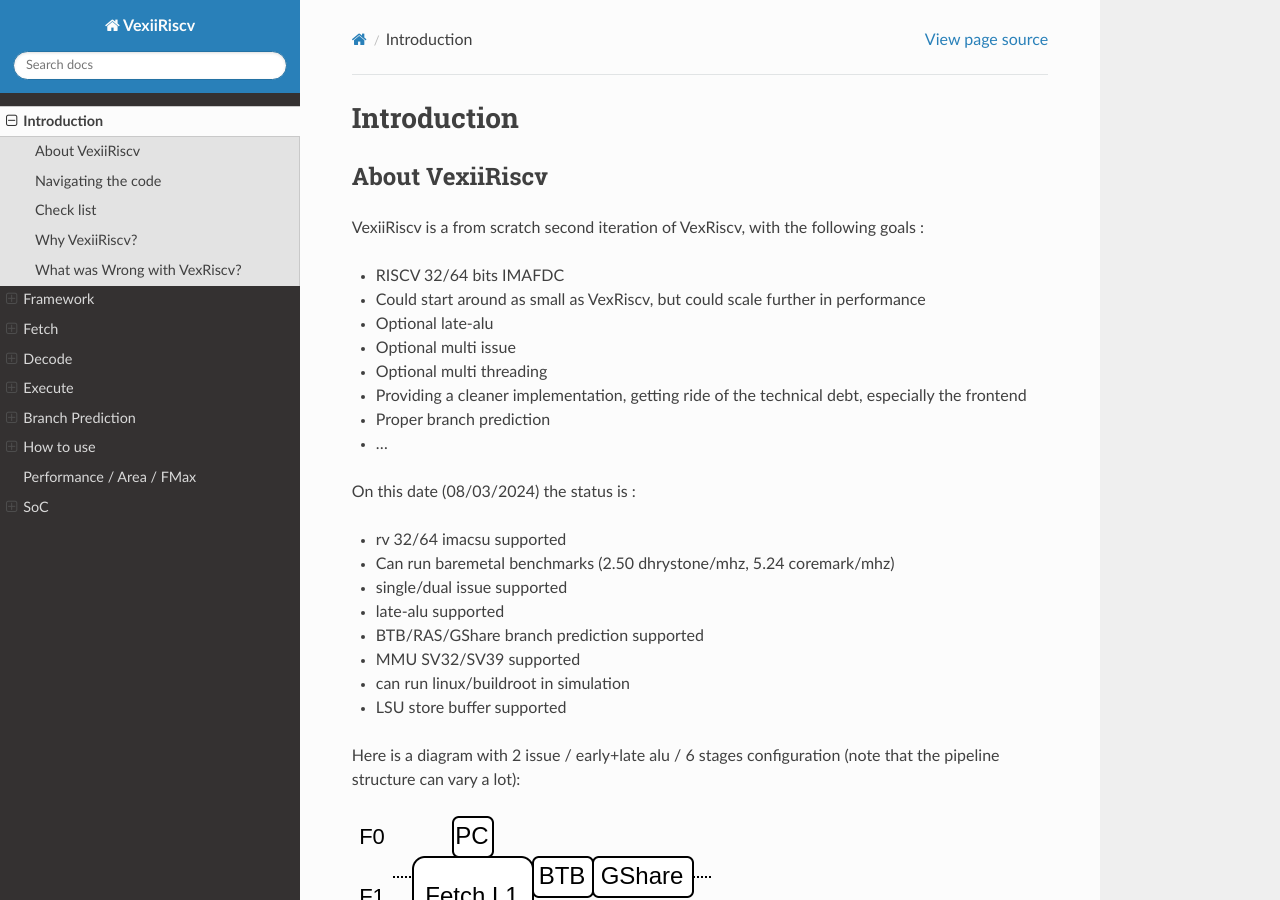
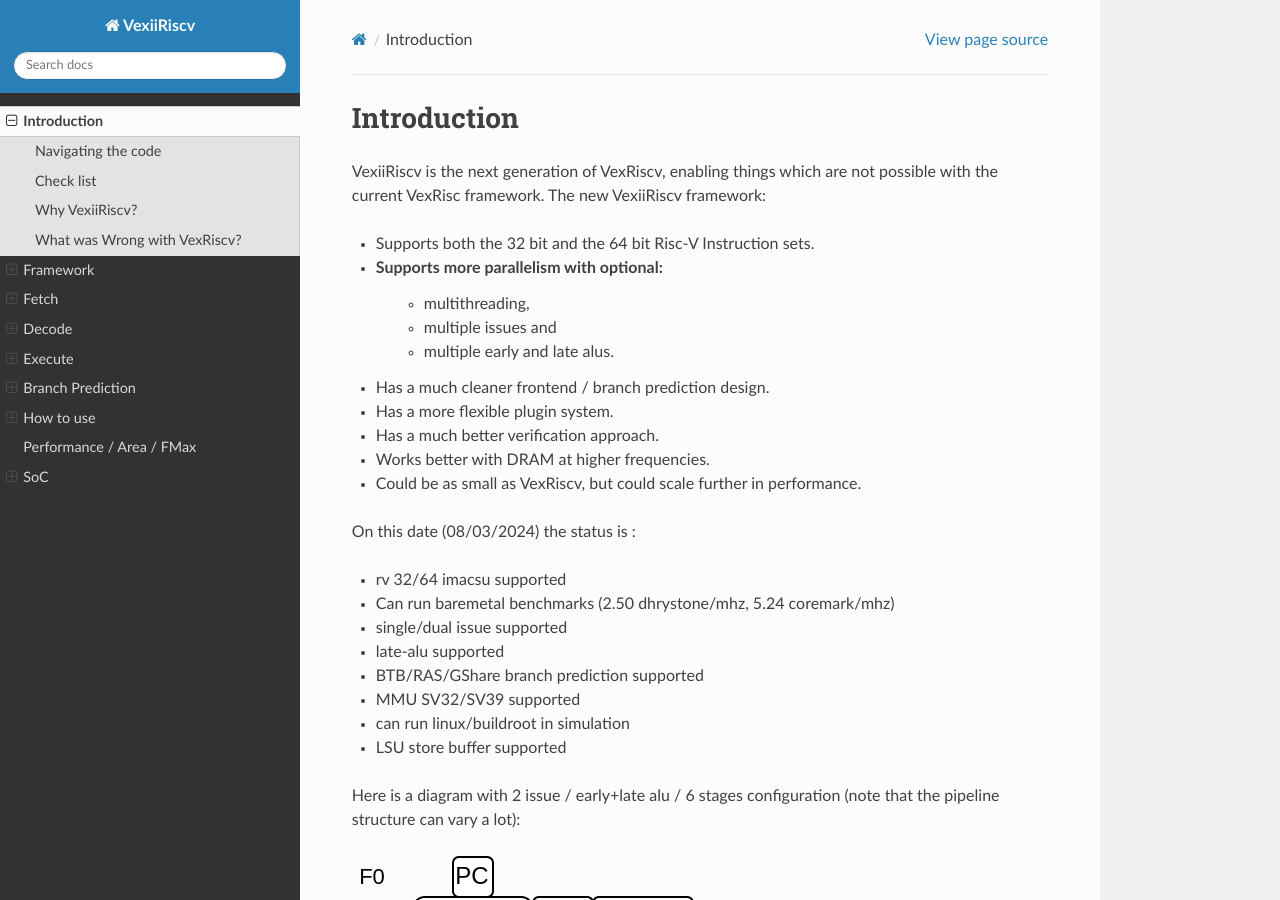
Before and after one commit to SpinalHDL/VexiiRiscv-RTD, a Sphinx documentation site: the page built from source/VexiiRiscv/Introduction/index.rst, in a window 1280 px wide and 900 px high. Built offline with Sphinx 7.4.7 and the Read the Docs theme 2.0.0, drawn with Linux system fonts in a browser that asks for light colours.

Commit message:
Merged the original Introduction with the new "Why a new design"
As you suggested.

it is very common that active developers have less energy for the documentation.  Particularly if it is in a foreign language.
On the other hand to attract new users, it is critical.  The saying is:  "You only get one chance to make a  good first impression. "

And from a newbies perspective reading the documentation is so much easier than trying to read the source code.  Like a friend of mine said:  "Poor documentation is a show stopper. "

You have done the harder work of creating all of this over the last 5 years.  So I am happy to help some with the documentation.  Thank you for your patience when I get it wrong.

```diff
--- a/source/VexiiRiscv/Introduction/index.rst
+++ b/source/VexiiRiscv/Introduction/index.rst
@@ -1,20 +1,18 @@
 Introduction
 ============
 
+VexiiRiscv is the next generation of VexRiscv, enabling things which are not possible with the current VexRisc framework.  The new VexiiRiscv framework:
 
-About VexiiRiscv
-------------------------------
-
-VexiiRiscv is a from scratch second iteration of VexRiscv, with the following goals :
-
-- RISCV 32/64 bits IMAFDC
-- Could start around as small as VexRiscv, but could scale further in performance
-- Optional late-alu
-- Optional multi issue
-- Optional multi threading
-- Providing a cleaner implementation, getting ride of the technical debt, especially the frontend
-- Proper branch prediction
-- ...
+- Supports both the 32 bit and the 64 bit Risc-V Instruction sets.
+- Supports more parallelism with optional:
+         - multithreading,
+         - multiple issues and
+         - multiple early and late alus.
+- Has a much cleaner frontend / branch prediction design.
+- Has a more flexible plugin system.
+- Has a much better verification approach.
+- Works better with DRAM at higher frequencies.
+- Could be as small as VexRiscv, but could scale further in performance.
 
 On this date (08/03/2024) the status is :
 
```
